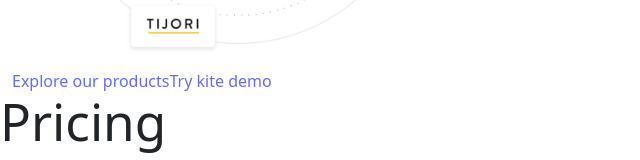
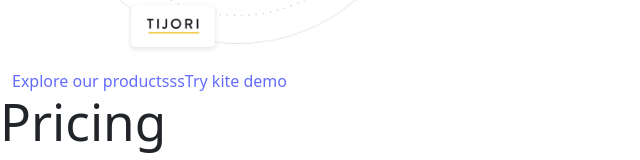
Before and after one commit to gauravjain0377/Stock-Trading-Platform, a React (Vite) app: page / in a window 1280 px wide. Shown: the part 2322-2482 px from the top of the page, without its empty margins (0-640 px from the left). Built offline with nearby package versions, Linux system fonts and the light colour scheme.

Commit message:
Stats Page

```diff
--- a/src/landing_page/home/Stats.jsx
+++ b/src/landing_page/home/Stats.jsx
@@ -21,7 +21,7 @@ function Stats() {
         <div className='col-6'>
           <img src="media/images/ecosystem.png" style={{width: "75%"}} />
           <div>
-            <a href="">Explore our products</a>
+            <a href="">Explore our productsss</a>
             <a href="">Try kite demo</a>
           </div>
         </div>
```
